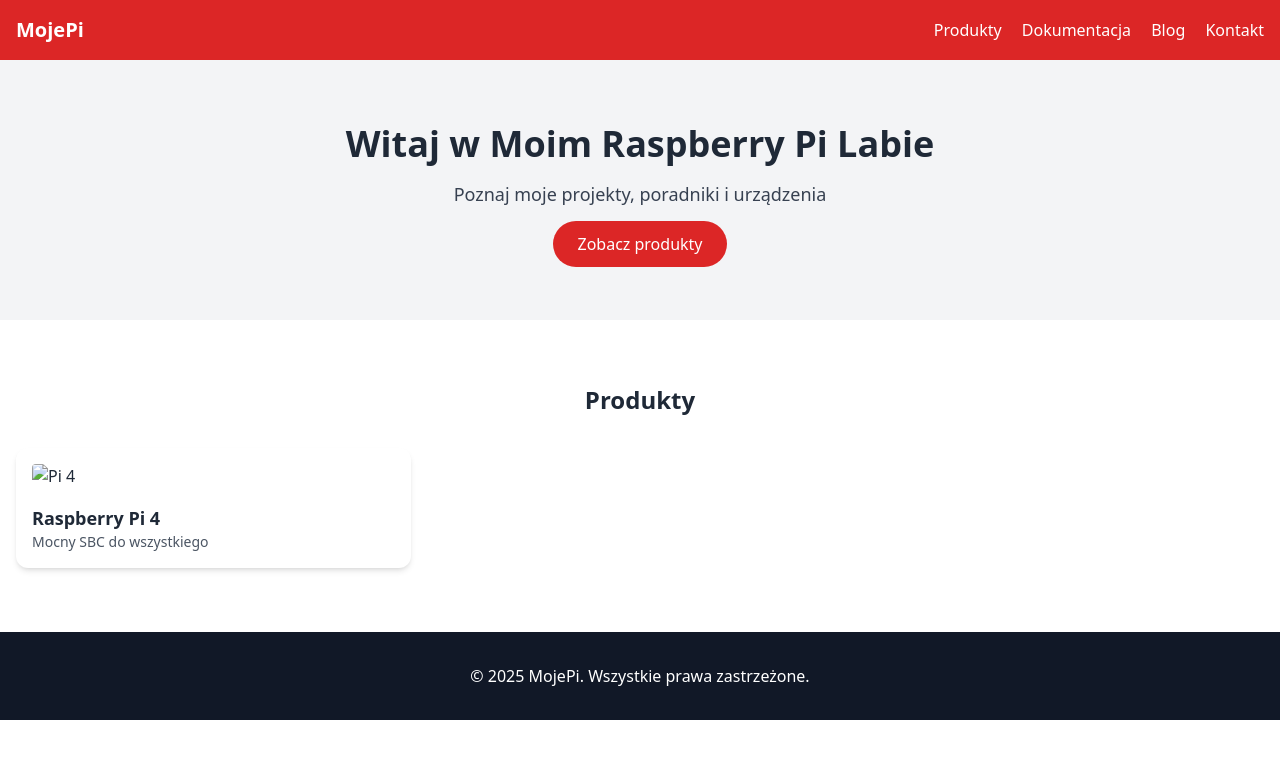
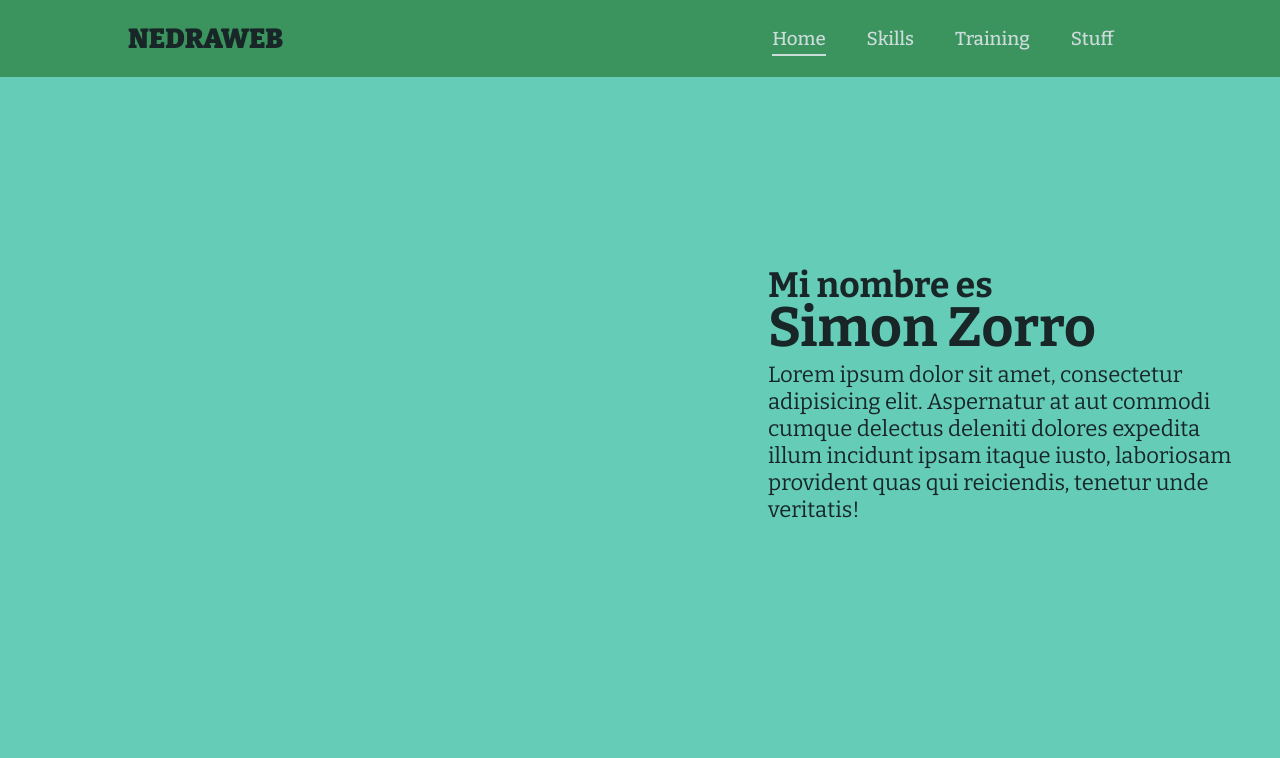
Before and after one commit to NedraGIT/web, a plain HTML site: page index.html in a window 1280 px wide. Drawn offline with nearby package versions, Linux system fonts and the light colour scheme.

Commit message:
General website idea changed, added css styling

```diff
--- a/index.html
+++ b/index.html
@@ -1,56 +1,33 @@
 <!DOCTYPE html>
-<html lang="pl">
+<html lang="en">
+
 <head>
-  <meta charset="UTF-8" />
-  <meta name="viewport" content="width=device-width, initial-scale=1.0" />
-  <title>Moje Raspberry Pi</title>
-  <script src="https://cdn.tailwindcss.com"></script>
+  <meta charset="UTF-8">
+  <title>Nedrago Website</title>
+  <link rel="stylesheet" href="style.css">
+  <link href='https://cdn.boxicons.com/fonts/basic/boxicons.min.css' rel='stylesheet'>
 </head>
-<body class="bg-white text-gray-800 font-sans">
 
-<!-- 🧭 Nawigacja -->
-<header class="bg-red-600 text-white">
-  <div class="container mx-auto px-4 py-4 flex justify-between items-center">
-    <h1 class="text-xl font-bold">MojePi</h1>
-    <nav class="space-x-4">
-      <a href="#" class="hover:underline">Produkty</a>
-      <a href="#" class="hover:underline">Dokumentacja</a>
-      <a href="#" class="hover:underline">Blog</a>
-      <a href="#" class="hover:underline">Kontakt</a>
+<body>
+  <header class="header">
+    <a href="#" class="logo">NEDRAWEB</a>
+    <nav class="navbar">
+      <a href="#home" class="active">Home</a>
+      <a href="#skills">Skills</a>
+      <a href="#training">Training</a>
+      <a href="#stuff">Stuff</a>
     </nav>
-  </div>
-</header>
+  </header>
 
-<!-- 🏠 Sekcja główna -->
-<section class="bg-gray-100 py-16">
-  <div class="container mx-auto px-4 text-center">
-    <h2 class="text-4xl font-bold mb-4">Witaj w Moim Raspberry Pi Labie</h2>
-    <p class="text-lg text-gray-700 mb-6">Poznaj moje projekty, poradniki i urządzenia</p>
-    <a href="#produkty" class="bg-red-600 text-white px-6 py-3 rounded-full hover:bg-red-700">Zobacz produkty</a>
-  </div>
-</section>
+  <section class="home" id="home">
+    <div class="home-content">
+      <h3>Mi nombre es</h3>
+      <h1>Simon Zorro</h1>
+      <p>Lorem ipsum dolor sit amet, consectetur adipisicing elit. Aspernatur at aut commodi cumque delectus deleniti dolores
+        expedita illum incidunt ipsam itaque iusto, laboriosam provident quas qui reiciendis, tenetur unde veritatis!</p>
+    </div>
+  </section>
 
-<!-- 🧱 Produkty -->
-<section id="produkty" class="py-16">
-  <div class="container mx-auto px-4">
-    <h3 class="text-2xl font-bold mb-8 text-center">Produkty</h3>
-    <div class="grid grid-cols-1 md:grid-cols-3 gap-8">
-      <div class="bg-white shadow-md rounded-xl p-4">
-        <img src="/assets/images/pi4.jpg" alt="Pi 4" class="w-full rounded mb-4">
-        <h4 class="font-bold text-lg">Raspberry Pi 4</h4>
-        <p class="text-sm text-gray-600">Mocny SBC do wszystkiego</p>
-      </div>
-      <!-- dodaj kolejne karty -->
-    </div>
-  </div>
-</section>
-
-<!-- 📞 Kontakt -->
-<footer class="bg-gray-900 text-white py-8">
-  <div class="container mx-auto px-4 text-center">
-    <p>© 2025 MojePi. Wszystkie prawa zastrzeżone.</p>
-  </div>
-</footer>
 
 </body>
 </html>
--- /dev/null
+++ b/style.css
@@ -0,0 +1,99 @@
+@import url('https://fonts.googleapis.com/css2?family=Bitter:ital,wght@0,100..900;1,100..900&display=swap');
+
+* {
+  margin: 0;
+  padding: 0;
+  box-sizing: border-box;
+  text-decoration: none;
+  border: none;
+  outline: none;
+  scroll-behavior: smooth;
+  font-family: "Bitter", serif;
+}
+
+:root {
+  --bg-color: #65ccb8;
+  --text-color: #182628;
+  --main-color: #3b945e;
+  --white-color: #CCDCDB;
+  --shadow-color: rgba(0, 0, 0, .2)
+}
+
+html {
+  font-size: 69%;
+  overflow-x: hidden;
+}
+
+body {
+  background: var(--bg-color);
+  color: var(--text-color);
+
+}
+
+.header {
+  position: fixed;
+  top: 0;
+  left: 0;
+  width: 100%;
+  padding: 2rem 10%;
+  background: var(--main-color);
+  display: flex;
+  align-items: center;
+  z-index: 100;
+}
+
+.logo {
+  font-size: 2.5rem;
+  color: var(--text-color);
+  font-weight: 900;
+  cursor: default;
+  margin-right: auto;
+}
+
+.navbar a {
+  position: relative;
+  font-size: 1.7rem;
+  color: var(--white-color);
+  font-weight: 500;
+  margin-right: 3.5rem;
+}
+
+.navbar a.active::before {
+  content: '';
+  position: absolute;
+  left: 0;
+  bottom: -6px;
+  width: 100%;
+  height: .2rem;
+  background: var(--white-color);
+}
+
+section {
+  min-height: 100vh;
+  padding:10rem 7% 2 rem;
+}
+
+.home {
+  display: flex;
+  margin-left: 60%;
+  align-items: center;
+}
+
+.home .home-content {
+  max-width: 44rem;
+}
+
+.home-content h3 {
+  font-size: 3.2rem;
+  font-weight: 700;
+  line-height: .5;
+}
+
+.home-content h1 {
+  font-size: 5rem;
+  font-weight: 700;
+}
+
+.home-content p {
+  font-size: 2rem;
+}
```
